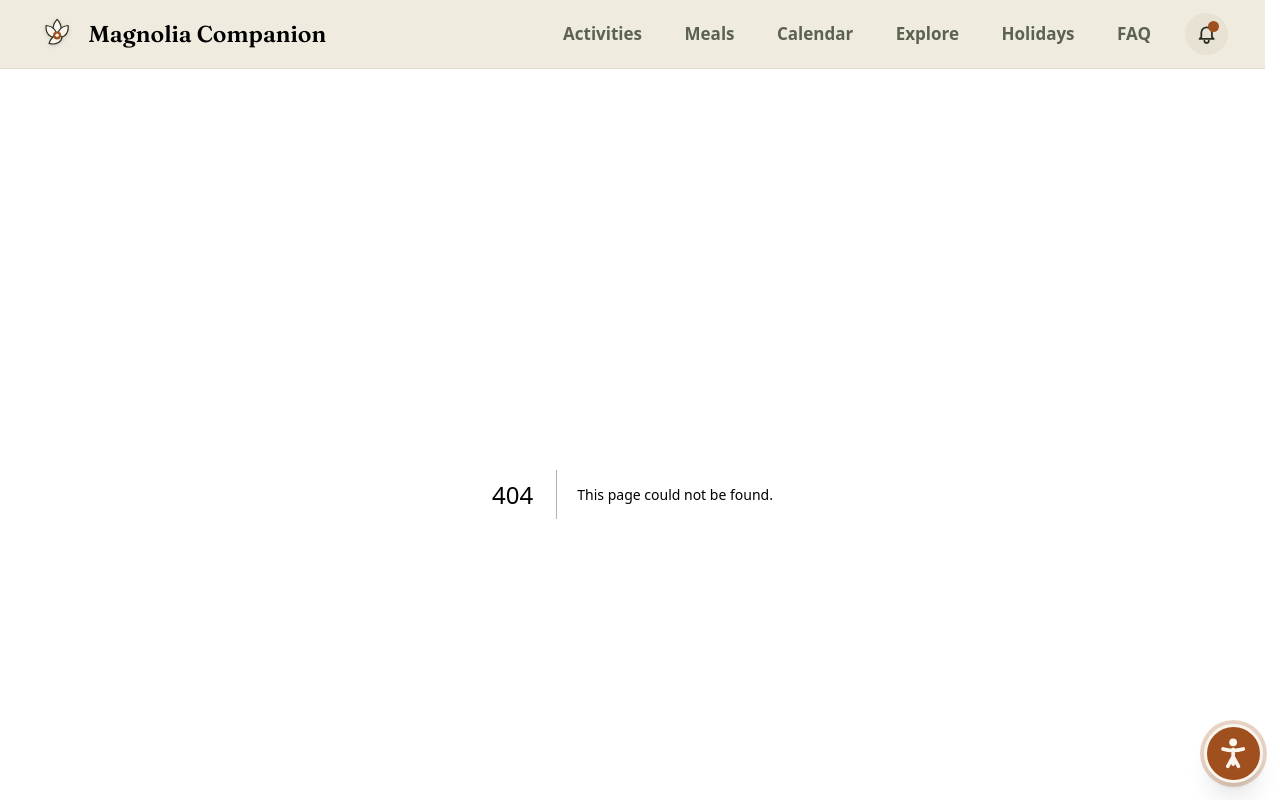
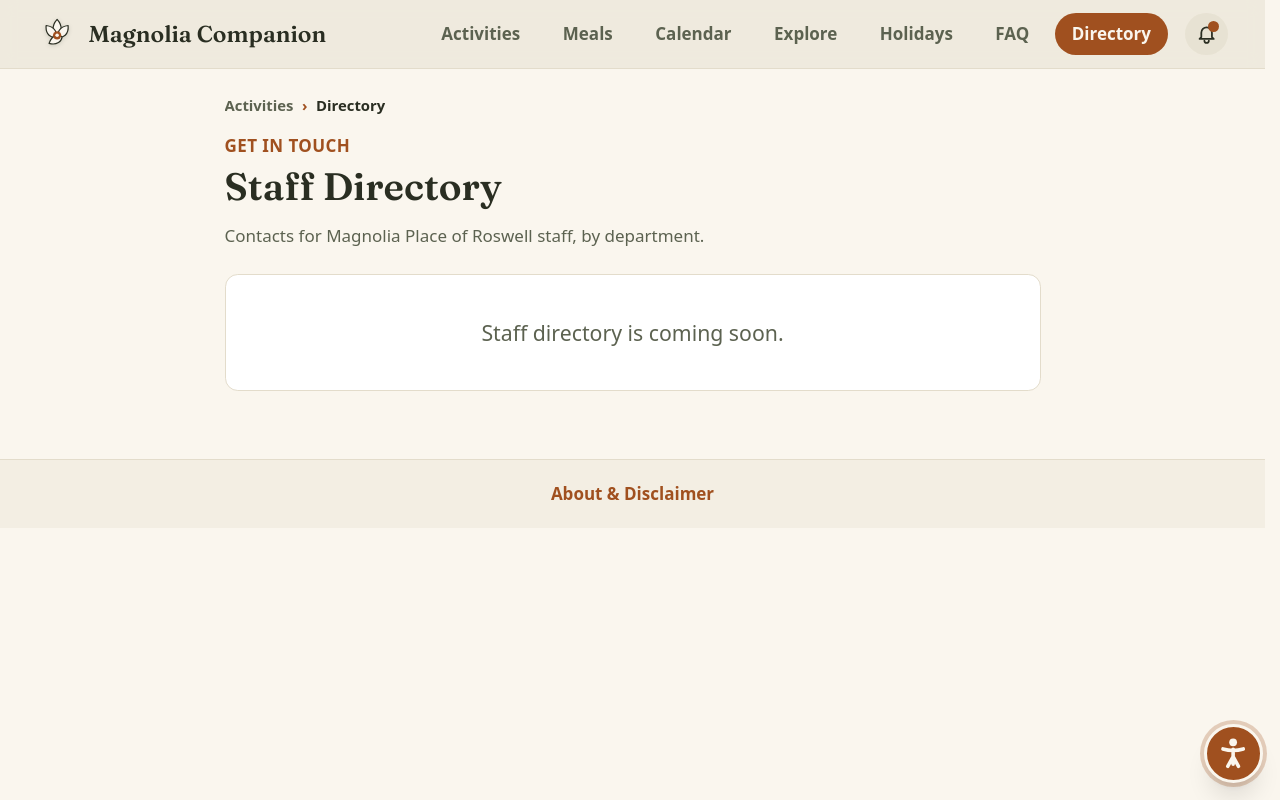
Before and after one commit to dillo/magnolia-companion, a Next.js app: page /contacts in a window 1280 px wide. Before the commit this address had no page. Shown: the top 800 px of the page. Built offline with nearby package versions, Linux system fonts and the light colour scheme.

Commit message:
feat: add staff directory page and wire up navigation

```diff
--- /dev/null
+++ b/app/contacts/page.tsx
@@ -0,0 +1,88 @@
+import type { Metadata } from "next";
+import Breadcrumbs from "@/components/Breadcrumbs";
+import EmptyState from "@/components/EmptyState";
+import { loadContacts } from "@/lib/content";
+import type { Contact } from "@/lib/schema";
+
+export const metadata: Metadata = {
+  title: "Staff Directory | Magnolia Companion",
+  description: "Staff contacts for Magnolia Place of Roswell.",
+};
+
+type ContactGroup = { department: string; contacts: Contact[] };
+
+function groupByDepartment(contacts: Contact[]): ContactGroup[] {
+  const groups: ContactGroup[] = [];
+  const indexByDepartment = new Map<string, number>();
+  for (const contact of contacts) {
+    const existingIndex = indexByDepartment.get(contact.department);
+    if (existingIndex === undefined) {
+      indexByDepartment.set(contact.department, groups.length);
+      groups.push({ department: contact.department, contacts: [contact] });
+    } else {
+      groups[existingIndex].contacts.push(contact);
+    }
+  }
+  return groups;
+}
+
+export default function ContactsPage() {
+  const { contacts } = loadContacts();
+  const groups = groupByDepartment(contacts);
+
+  return (
+    <div className="mx-auto max-w-3xl">
+      <Breadcrumbs />
+      <div className="max-w-2xl">
+        <p className="font-semibold uppercase tracking-wide text-copper">Get in touch</p>
+        <h1 className="mt-1 font-display text-title font-semibold">Staff Directory</h1>
+        <p className="mt-3 text-moss">
+          Contacts for Magnolia Place of Roswell staff, by department.
+        </p>
+      </div>
+
+      {groups.length === 0 ? (
+        <div className="mt-6">
+          <EmptyState message="Staff directory is coming soon." />
+        </div>
+      ) : (
+        <div className="mt-6 space-y-5">
+          {groups.map((group) => (
+            <section
+              key={group.department}
+              className="rounded-xl border border-hairline bg-card px-5 py-5 shadow-sm"
+            >
+              <h2 className="font-display text-2xl font-semibold">{group.department}</h2>
+              <ul className="mt-3 space-y-4">
+                {group.contacts.map((contact) => (
+                  <li key={contact.id}>
+                    <p className="font-semibold text-ink">{contact.name}</p>
+                    <p className="text-moss">{contact.role}</p>
+                    <div className="mt-1 flex flex-wrap gap-x-4 text-sm">
+                      {contact.phone && (
+                        <a
+                          href={`tel:${contact.phone}`}
+                          className="text-copper underline-offset-4 hover:underline"
+                        >
+                          {contact.phone}
+                        </a>
+                      )}
+                      {contact.email && (
+                        <a
+                          href={`mailto:${contact.email}`}
+                          className="text-copper underline-offset-4 hover:underline"
+                        >
+                          {contact.email}
+                        </a>
+                      )}
+                    </div>
+                  </li>
+                ))}
+              </ul>
+            </section>
+          ))}
+        </div>
+      )}
+    </div>
+  );
+}
--- a/components/BottomNav.tsx
+++ b/components/BottomNav.tsx
@@ -14,6 +14,7 @@ const TABS = [
 const MORE = [
   { href: "/explore", label: "Explore" },
   { href: "/faq", label: "FAQ" },
+  { href: "/contacts", label: "Directory" },
   { href: "/disclaimer", label: "About & Disclaimer" },
 ];
 
--- a/components/Breadcrumbs.tsx
+++ b/components/Breadcrumbs.tsx
@@ -10,6 +10,7 @@ const ROUTE_LABELS: Record<string, string> = {
   "/explore": "Explore",
   "/visits": "Holidays",
   "/faq": "FAQ",
+  "/contacts": "Directory",
   "/disclaimer": "Disclaimer",
 };
 
@@ -20,6 +21,7 @@ const ROUTE_WIDTHS: Record<string, string> = {
   "/explore": "max-w-6xl",
   "/visits": "max-w-4xl",
   "/faq": "max-w-5xl",
+  "/contacts": "max-w-3xl",
   "/disclaimer": "max-w-3xl",
 };
 
--- a/components/SiteHeader.tsx
+++ b/components/SiteHeader.tsx
@@ -14,6 +14,7 @@ const NAV = [
   { href: "/explore", label: "Explore" },
   { href: "/visits", label: "Holidays" },
   { href: "/faq", label: "FAQ" },
+  { href: "/contacts", label: "Directory" },
 ];
 
 /** Sticky site header: wordmark + desktop nav + holiday bell. Mobile navigation lives in BottomNav. */
```
Also changed, not shown: 1 other file (tests, documents, lock files or other folders).
